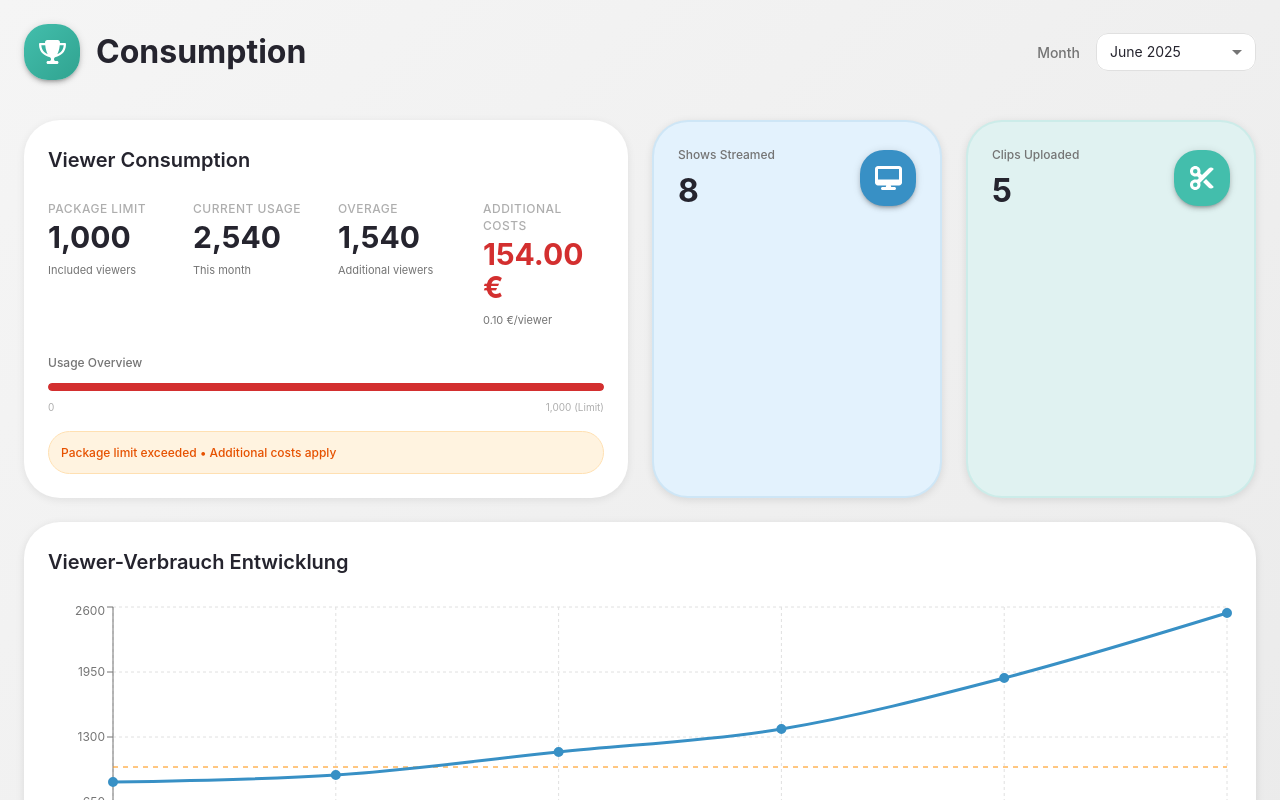
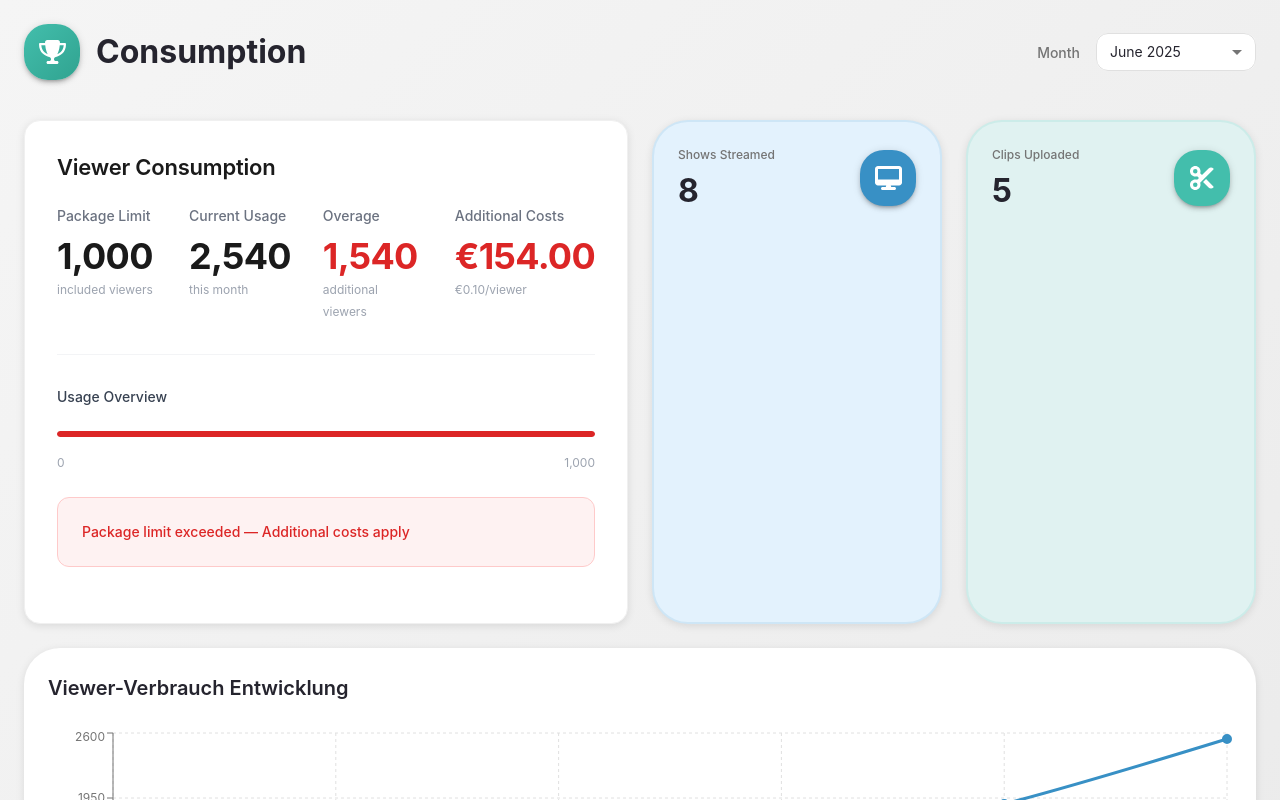
Before and after one commit to DenizD/sleek-mui-glow, a React (Vite) app: page / in a window 1280 px wide. Shown: the top 800 px of the page. Built offline with nearby package versions, Linux system fonts and the light colour scheme.

Commit message:
Refactor: Improve viewer consumption component
Make the viewer consumption component more modern and cleaner.

```diff
--- a/src/components/dashboard/mui/MuiViewerConsumption.tsx
+++ b/src/components/dashboard/mui/MuiViewerConsumption.tsx
@@ -18,65 +18,87 @@ const MuiViewerConsumption = () => {
 
   const metrics = [
     {
-      title: "Package limit",
+      title: "Package Limit",
       value: packageLimit.toLocaleString(),
-      subtitle: "Included viewers"
+      subtitle: "included viewers",
+      isHighlight: false
     },
     {
-      title: "Current usage",
+      title: "Current Usage",
       value: currentUsage.toLocaleString(),
-      subtitle: "This month"
+      subtitle: "this month",
+      isHighlight: false
     },
     {
       title: "Overage",
       value: overage.toLocaleString(),
-      subtitle: "Additional viewers"
+      subtitle: "additional viewers",
+      isHighlight: overage > 0
     },
     {
-      title: "Additional costs",
-      value: `${additionalCosts.toFixed(2)} €`,
-      subtitle: `${costPerViewer.toFixed(2)} €/viewer`
+      title: "Additional Costs",
+      value: `€${additionalCosts.toFixed(2)}`,
+      subtitle: `€${costPerViewer.toFixed(2)}/viewer`,
+      isHighlight: overage > 0
     }
   ];
 
   return (
-    <Card sx={{ borderRadius: 3, boxShadow: '0 2px 8px rgba(0,0,0,0.08)' }}>
-      <CardContent sx={{ p: 3 }}>
+    <Card
+      elevation={0}
+      sx={{
+        backgroundColor: '#FFFFFF',
+        border: '1px solid #F0F0F0',
+        borderRadius: '16px',
+        overflow: 'hidden'
+      }}
+    >
+      <CardContent sx={{ p: 0 }}>
         {/* Header */}
-        <Typography variant="h6" sx={{ fontWeight: 600, color: '#25242E', mb: 3 }}>
+        <Box sx={{ px: 4, pt: 4, pb: 3 }}>
+          <Typography
+            variant="h5"
+            sx={{
+              fontWeight: 600,
+              color: '#1A1A1A',
+              fontSize: '1.375rem',
+              letterSpacing: '-0.01em'
+            }}
+          >
             Viewer Consumption
           </Typography>
+        </Box>
 
-        {/* Key Metrics Grid */}
+        {/* Metrics Grid */}
+        <Box sx={{ px: 4, pb: 4 }}>
           <Box sx={{
             display: 'grid',
             gridTemplateColumns: 'repeat(4, 1fr)',
-          gap: 3,
-          mb: 3
+            gap: 4
           }}>
             {metrics.map((metric, index) => (
-            <Box key={index}>
+              <Box key={index} sx={{ textAlign: 'left' }}>
                 <Typography
                   variant="body2"
                   sx={{
-                  color: '#AEAEAE',
-                  fontSize: '0.75rem',
+                    color: '#6B7280',
+                    fontSize: '0.875rem',
                     fontWeight: 500,
-                  mb: 0.5,
-                  textTransform: 'uppercase',
-                  letterSpacing: '0.5px'
+                    mb: 1.5,
+                    textTransform: 'none'
                   }}
                 >
                   {metric.title}
                 </Typography>
                 <Typography
-                variant="h4"
+                  variant="h3"
                   sx={{
                     fontWeight: 700,
-                  color: index === 3 && overage > 0 ? '#D32F2F' : '#25242E',
-                  fontSize: '1.875rem',
-                  lineHeight: 1.1,
-                  mb: 0.5
+                    color: metric.isHighlight ? '#DC2626' : '#1A1A1A',
+                    fontSize: '2.25rem',
+                    lineHeight: 1,
+                    mb: 0.5,
+                    letterSpacing: '-0.02em'
                   }}
                 >
                   {metric.value}
@@ -84,8 +106,9 @@ const MuiViewerConsumption = () => {
                 <Typography
                   variant="caption"
                   sx={{
-                  color: '#747474',
-                  fontSize: '0.6875rem'
+                    color: '#9CA3AF',
+                    fontSize: '0.75rem',
+                    fontWeight: 400
                   }}
                 >
                   {metric.subtitle}
@@ -93,48 +116,71 @@ const MuiViewerConsumption = () => {
               </Box>
             ))}
           </Box>
+        </Box>
 
-        {/* Usage Progress Bar */}
+        {/* Divider */}
+        <Box sx={{ height: '1px', backgroundColor: '#F3F4F6', mx: 4, mb: 4 }} />
+
+        {/* Usage Progress */}
+        <Box sx={{ px: 4, pb: 4 }}>
           <Box sx={{ mb: 2 }}>
-          <Typography variant="body2" sx={{ color: '#747474', mb: 1.5, fontSize: '0.75rem', fontWeight: 500 }}>
+            <Typography
+              variant="body2"
+              sx={{
+                color: '#374151',
+                mb: 3,
+                fontSize: '0.875rem',
+                fontWeight: 500
+              }}
+            >
               Usage Overview
             </Typography>
             <LinearProgress
               variant="determinate"
               value={Math.min(usagePercentage, 100)}
               sx={{
-              height: 8,
-              borderRadius: 4,
-              backgroundColor: '#F5F5F5',
+                height: 6,
+                borderRadius: 3,
+                backgroundColor: '#F3F4F6',
                 '& .MuiLinearProgress-bar': {
-                backgroundColor: overage > 0 ? '#D32F2F' : '#43BEAC',
-                borderRadius: 4,
+                  backgroundColor: overage > 0 ? '#DC2626' : '#10B981',
+                  borderRadius: 3,
                 },
               }}
             />
-          <Box sx={{ display: 'flex', justifyContent: 'space-between', mt: 1 }}>
-            <Typography variant="caption" sx={{ color: '#AEAEAE', fontSize: '0.625rem' }}>
+            <Box sx={{ display: 'flex', justifyContent: 'space-between', mt: 2 }}>
+              <Typography variant="caption" sx={{ color: '#9CA3AF', fontSize: '0.75rem' }}>
                 0
               </Typography>
-            <Typography variant="caption" sx={{ color: '#AEAEAE', fontSize: '0.625rem' }}>
-              {packageLimit.toLocaleString()} (Limit)
+              <Typography variant="caption" sx={{ color: '#9CA3AF', fontSize: '0.75rem' }}>
+                {packageLimit.toLocaleString()}
               </Typography>
             </Box>
           </Box>
 
-        {/* Status Message */}
+          {/* Status Alert */}
           {overage > 0 && (
             <Box sx={{
-            p: 1.5,
-            backgroundColor: '#FFF3E0',
-            borderRadius: 2,
-            border: '1px solid #FFE0B2'
+              mt: 3,
+              p: 3,
+              backgroundColor: '#FEF2F2',
+              borderRadius: '12px',
+              border: '1px solid #FECACA'
             }}>
-            <Typography variant="body2" sx={{ color: '#E65100', fontSize: '0.75rem', fontWeight: 500 }}>
-              Package limit exceeded • Additional costs apply
+              <Typography
+                variant="body2"
+                sx={{
+                  color: '#DC2626',
+                  fontSize: '0.875rem',
+                  fontWeight: 500,
+                  lineHeight: 1.4
+                }}
+              >
+                Package limit exceeded — Additional costs apply
               </Typography>
             </Box>
           )}
+        </Box>
       </CardContent>
     </Card>
   );
```
Lines whose indentation alone changed are shown as unchanged.
